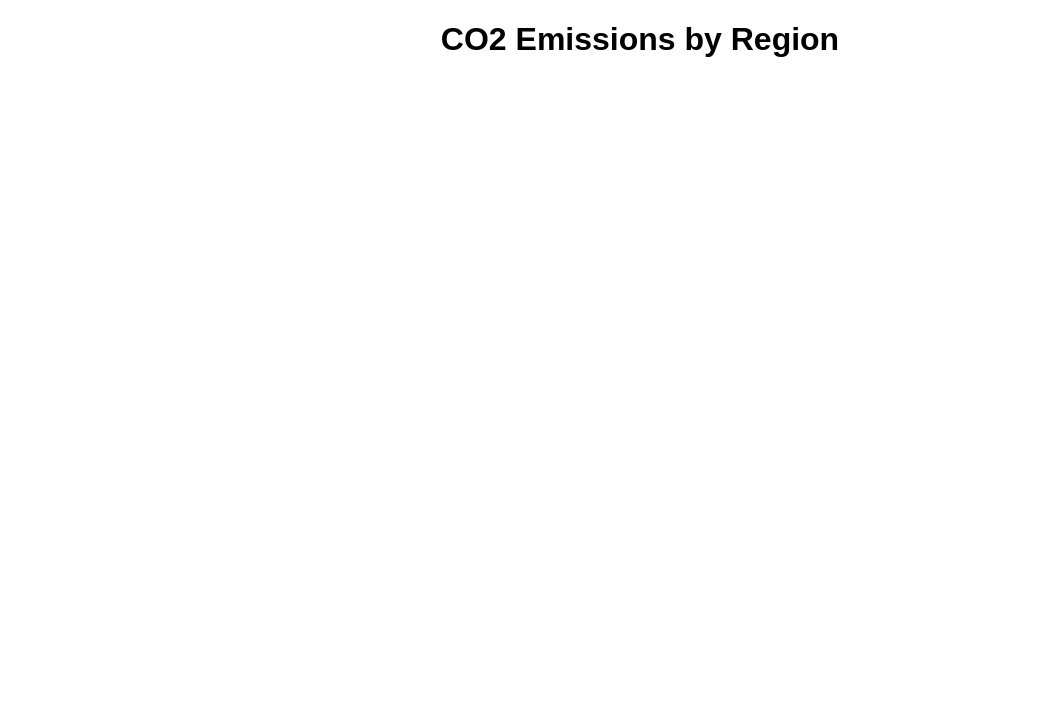
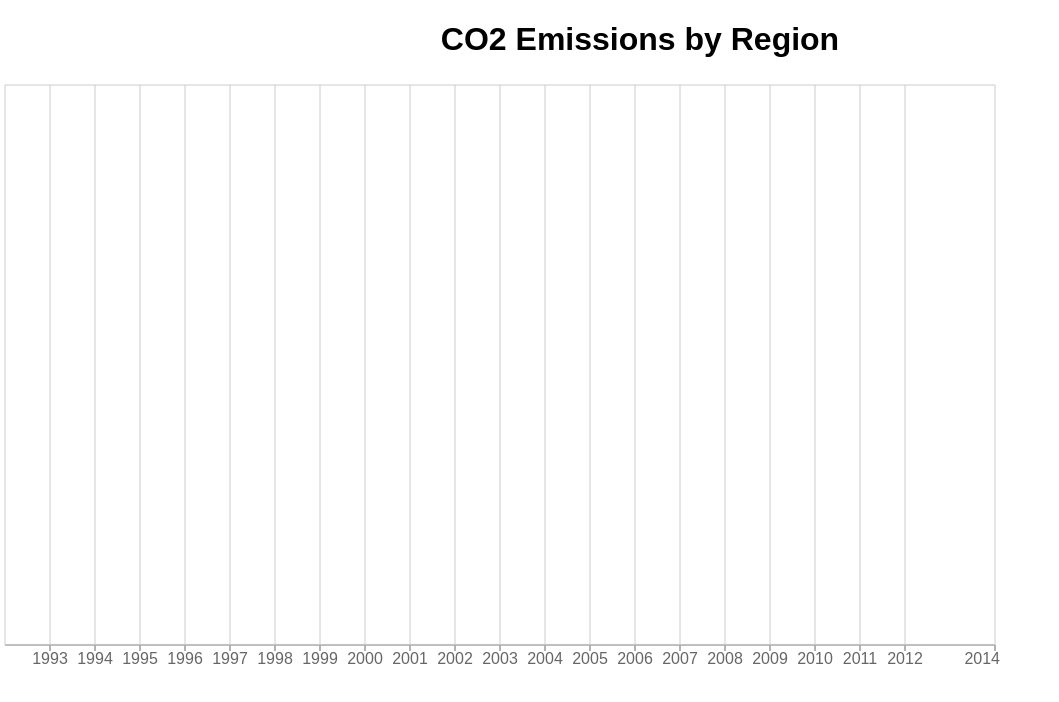
Before and after one commit to ldtcooper/co2-by-region, a React (Create React App) app: page / in a window 1280 px wide. Shown: the top 702 px of the page, without its empty margins (0-1059 px from the left). Built offline with nearby package versions, Linux system fonts and the light colour scheme.

Commit message:
Chart skeleton rendering

```diff
--- a/src/chart.js
+++ b/src/chart.js
@@ -15,12 +15,12 @@ class Chart extends Component {
 
   render() {
     return(
-      <ResponsiveContainer>
-        <AreaChart data={this.data}>
+      //<ResponsiveContainer>
+        <AreaChart width={1000} height={600} data={this.data}>
           <XAxis dataKey="year"/>
           <CartesianGrid strokeDashArray = "3 3"/>
         </AreaChart>
-      </ResponsiveContainer>
+      //</ResponsiveContainer>
     );
   }
 }
```
